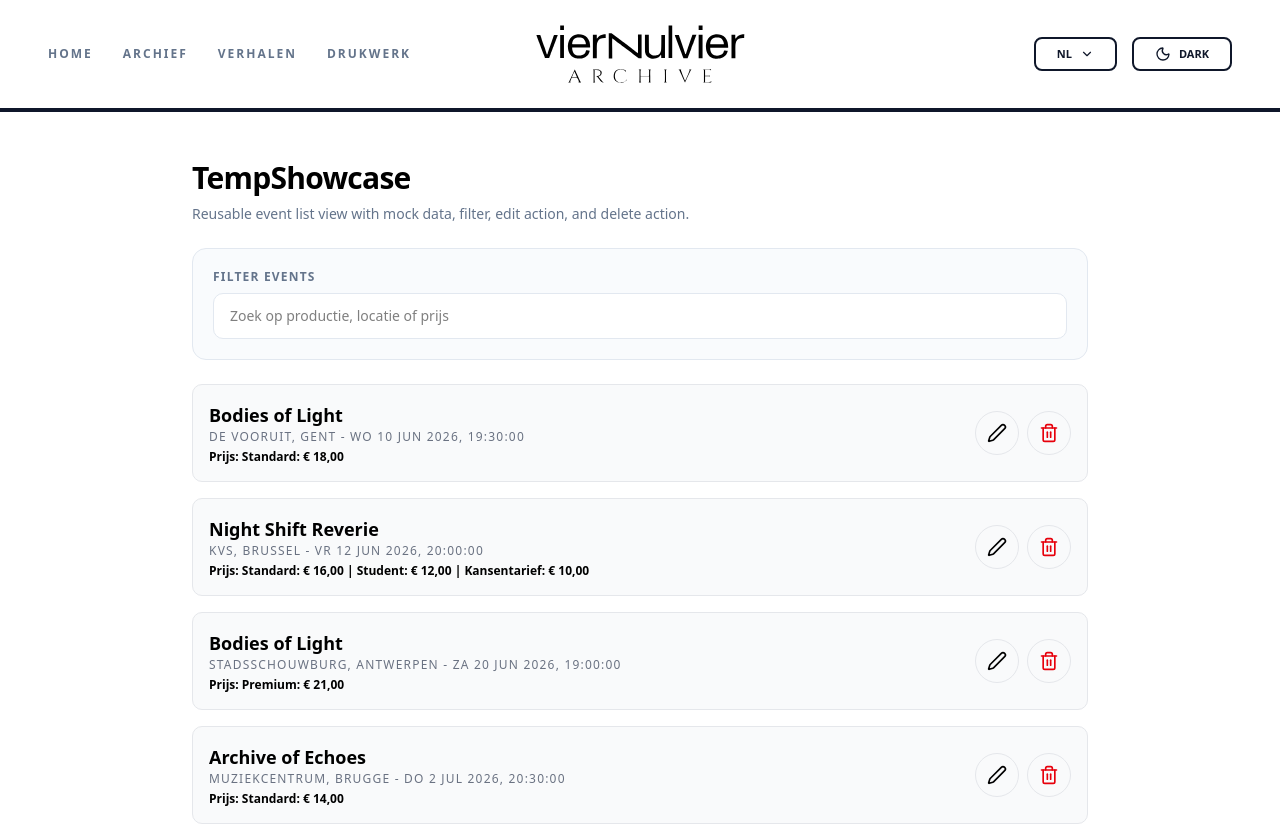
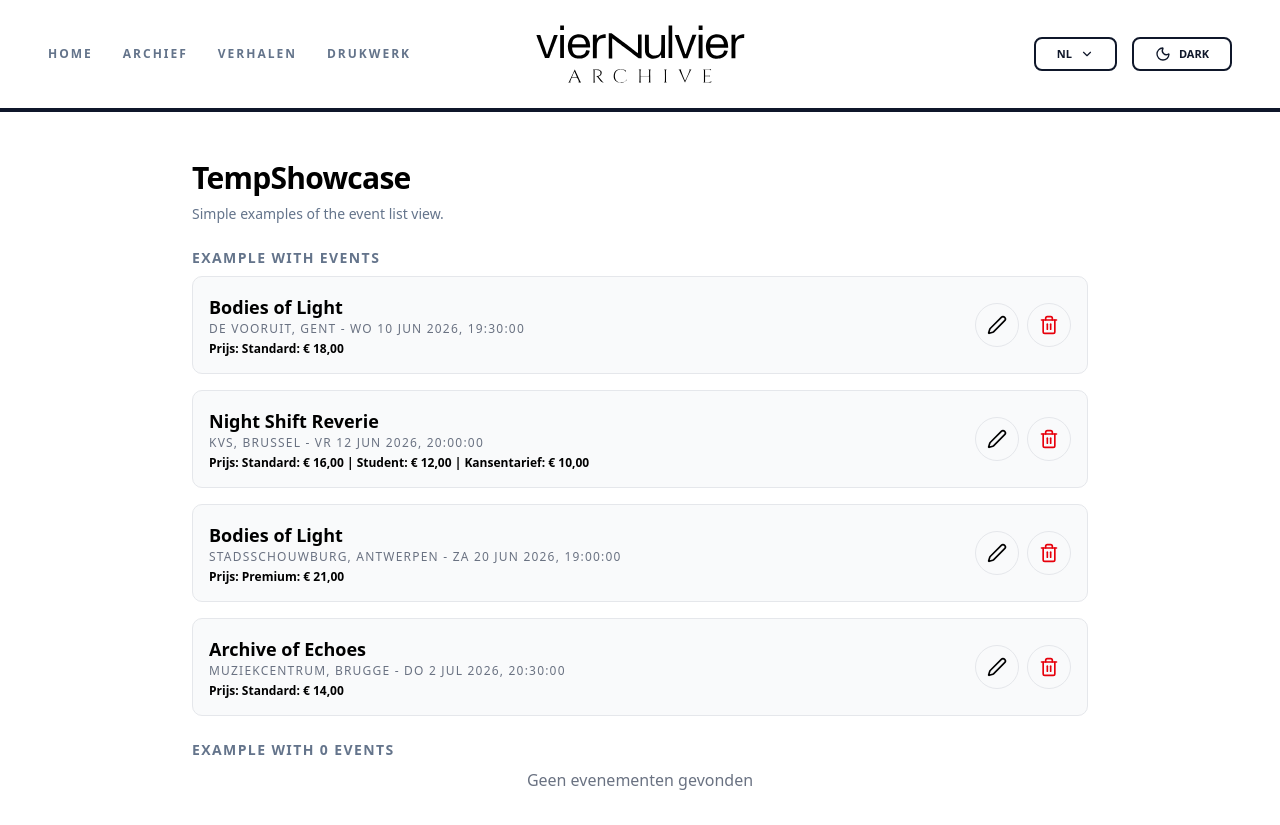
Before and after one commit to SELab-2/viernulvier-4, a Nuxt app in the folder frontend/: page /tempShowcase in a window 1280 px wide. Shown: the top 825 px of the page. Built offline with nearby package versions, Linux system fonts and the light colour scheme.

Commit message:
simplify tempshowcase

```diff
--- a/frontend/app/pages/tempShowcase.vue
+++ b/frontend/app/pages/tempShowcase.vue
@@ -14,15 +14,13 @@ type EventListItem = EventWithDetails & {
   productionTitle: string;
 };
 
-const { locale } = useI18n();
-
 const mockProductions: MockProduction[] = [
   { id: 1, title: "Bodies of Light" },
   { id: 2, title: "Night Shift Reverie" },
   { id: 3, title: "Archive of Echoes" },
 ];
 
-const mockEvents = ref<EventWithDetails[]>([
+const mockEvents: EventWithDetails[] = [
   {
     id: 101,
     production_id: 1,
@@ -137,12 +135,9 @@ const mockEvents = ref<EventWithDetails[]>([
       },
     ],
   },
-]);
+];
 
-const search = ref("");
-
-const listEvents = computed<EventListItem[]>(() => {
-  return mockEvents.value.map((event) => {
+const listEvents: EventListItem[] = mockEvents.map((event) => {
   const productionTitle =
     mockProductions.find((p) => p.id === event.production_id)?.title ??
     "Unknown Production";
@@ -152,38 +147,8 @@ const listEvents = computed<EventListItem[]>(() => {
     productionTitle,
   };
 });
-});
 
-const filteredEvents = computed(() => {
-  const query = search.value.trim().toLowerCase();
-  if (!query) return listEvents.value;
-
-  return listEvents.value.filter((event) => {
-    const venue = event.location?.location ?? "";
-    const priceText = event.prices
-      .map((price) => `${price.name} eur ${price.price}`)
-      .join(" ");
-
-    return (
-      event.productionTitle.toLowerCase().includes(query) ||
-      venue.toLowerCase().includes(query) ||
-      priceText.toLowerCase().includes(query)
-    );
-  });
-});
-
-const actionMessage = ref("");
-
-const onEdit = (event: EventListItem) => {
-  actionMessage.value = `Edit clicked for event #${event.id}`;
-};
-
-const onDelete = (payload: { id: number | string; title: string }) => {
-  mockEvents.value = mockEvents.value.filter(
-    (event) => event.id !== payload.id,
-  );
-  actionMessage.value = `Deleted event #${payload.id} (${payload.title})`;
-};
+const emptyEvents: EventListItem[] = [];
 </script>
 
 <template>
@@ -192,43 +157,27 @@ const onDelete = (payload: { id: number | string; title: string }) => {
       <header class="space-y-2">
         <h1 class="text-3xl font-bold tracking-tight">TempShowcase</h1>
         <p class="text-sm text-muted-foreground">
-          Reusable event list view with mock data, filter, edit action, and
-          delete action.
+          Simple examples of the event list view.
         </p>
       </header>
 
-      <div class="rounded-xl border border-border bg-muted/40 p-4 sm:p-5">
-        <label
-          for="temp-event-search"
-          class="block text-xs font-bold uppercase tracking-widest text-muted-foreground mb-2"
+      <div class="space-y-2">
+        <h2
+          class="text-sm font-bold uppercase tracking-widest text-muted-foreground"
         >
-          {{ locale === "nl" ? "Filter events" : "Filter events" }}
-        </label>
-        <input
-          id="temp-event-search"
-          v-model="search"
-          type="text"
-          :placeholder="
-            locale === 'nl'
-              ? 'Zoek op productie, locatie of prijs'
-              : 'Search by production, venue, or price'
-          "
-          class="w-full rounded-lg border border-border bg-background px-4 py-3 text-sm outline-none focus:border-foreground/30"
-        />
+          Example with events
+        </h2>
+        <EventListView :events="listEvents" />
       </div>
 
-      <p
-        v-if="actionMessage"
-        class="text-xs font-semibold uppercase tracking-widest text-muted-foreground"
+      <div class="space-y-2">
+        <h2
+          class="text-sm font-bold uppercase tracking-widest text-muted-foreground"
         >
-        {{ actionMessage }}
-      </p>
-
-      <EventListView
-        :events="filteredEvents"
-        @edit="onEdit"
-        @delete="onDelete"
-      />
+          Example with 0 events
+        </h2>
+        <EventListView :events="emptyEvents" />
+      </div>
     </div>
   </section>
 </template>
```
Lines whose indentation alone changed are shown as unchanged.
